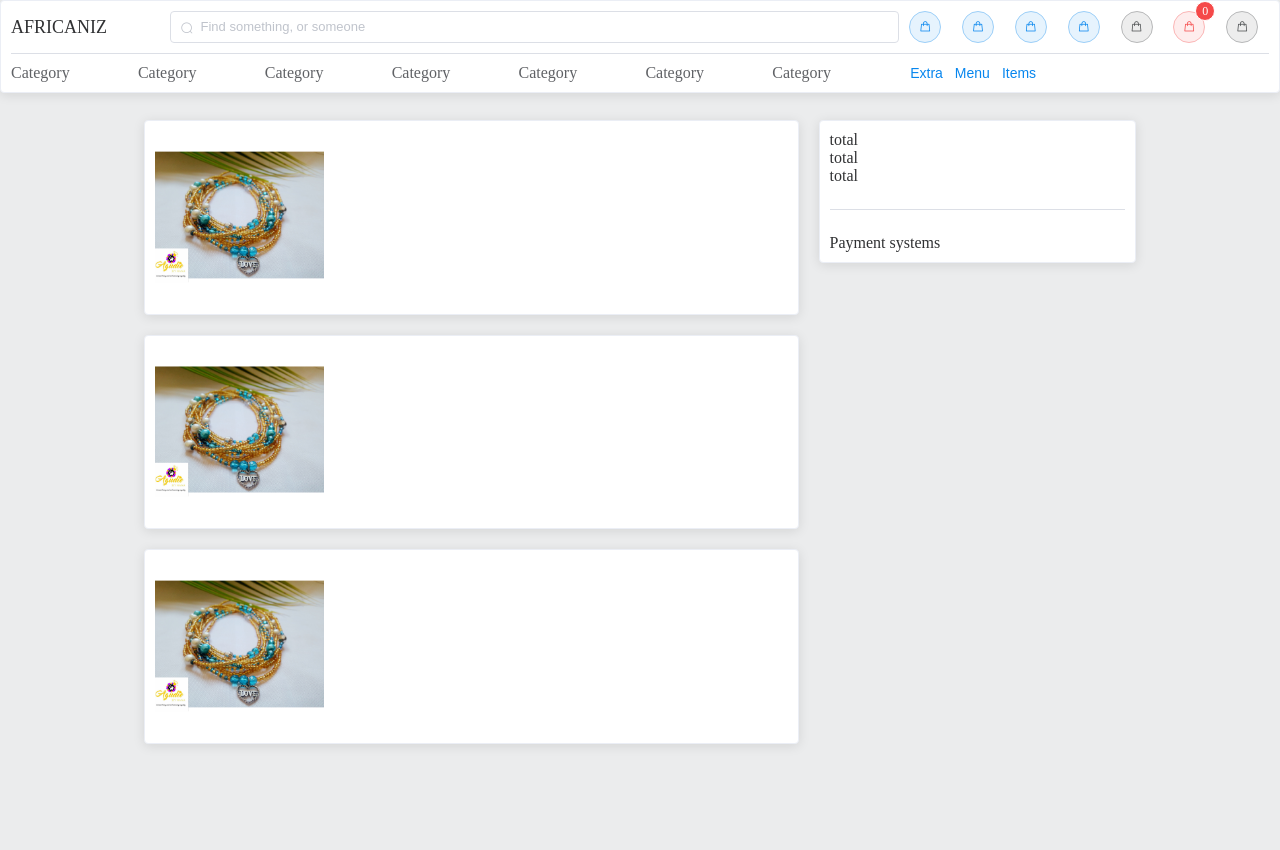
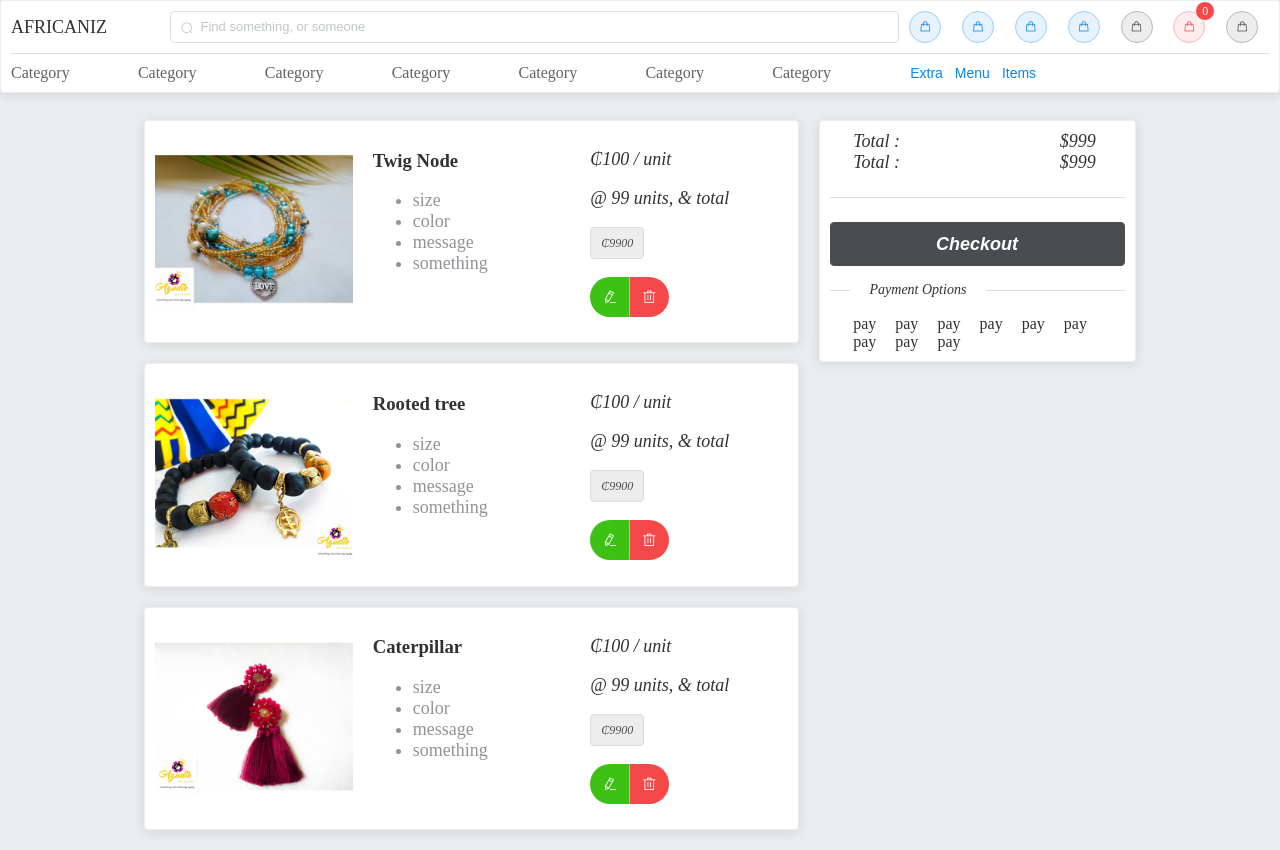
Before and after one commit to Nuerkie-Opt/shop-web, a Vue app: page /cart in a window 1280 px wide. Before the commit the page ends 800 px from the top, so only its background shows below. Built offline with nearby package versions, Linux system fonts and the light colour scheme.

Commit message:
on checkout

```diff
--- a/src/components/elements/CartItem.vue
+++ b/src/components/elements/CartItem.vue
@@ -1,22 +1,53 @@
 <template>
   <el-card>
-    <el-row>
-      <el-col :xs="12" :sm="10" :md="8">
-        <el-image
-          style="width:80%;"
-          :src="item.images[0]"
-          :preview-src-list="item.images"
-        ></el-image>
+    <el-row :gutter="20">
+      <el-col :xs="24" :sm="12" :md="8">
+        <el-image :src="item.images[0]" :preview-src-list="item.images"></el-image>
       </el-col>
-      <el-col :xs="6" :sm="7" :md="8"></el-col>
-      <el-col :xs="6" :sm="7" :md="8"></el-col>
+      <el-col :xs="24" :sm="12" :md="8">
+        <h3>{{item.name}}</h3>
+        <ul style="font-size:18px;color:#909399">
+          <li>size</li>
+          <li>color</li>
+          <li>message</li>
+          <li>something</li>
+        </ul>
+      </el-col>
+      <el-col :xs="24" :sm="12" :md="8">
+        <p style="font-size:18px"><i><MoneySign :price="item.price" /> / unit</i></p>
+        <p style="font-size:18px"><i>@ {{quantity}} units, & total</i></p>
+        <p style="font-size:18px">
+          <i>
+          <el-tag type="info" round>
+            <MoneySign :price="item.price * quantity" />
+          </el-tag>
+          </i>
+        </p>
+        <el-button-group>
+          <el-button type="success" icon="el-icon-edit" @click.native="edit" circle></el-button>
+          <el-button type="danger" icon="el-icon-delete" @click.native="remove" circle></el-button>
+        </el-button-group>
+      </el-col>
     </el-row>
   </el-card>
 </template>
 
 <script>
+import MoneySign from "../elements/MoneySign.vue";
+
 export default {
-  props: ["item"]
+  props: ["item", "quantity", "options"],
+  methods: {
+    remove() {
+      this.$message.error("removing ...");
+    },
+    edit() {
+      this.$message.success("editing ...");
+    }
+  },
+  components:{
+    MoneySign
+  },
 };
 </script>
 
--- a/src/components/shop/Cart.vue
+++ b/src/components/shop/Cart.vue
@@ -2,16 +2,27 @@
   <el-row :gutter="20">
     <el-col :xs="24" :sm="16">
       <template v-for="(cart,i) in cartItems">
-        <CartItem :item="cart.item" :key="i"></CartItem>
+        <CartItem :item="cart.item" :quantity="cart.quantity" :options="cart.options" :key="i"></CartItem>
       </template>
     </el-col>
     <el-col :xs="24" :sm="8">
-      <el-card>
-        <div>total</div>
-        <div>total</div>
-        <div>total</div>
+      <el-card >
+        <el-row style="font-size:18px">
+          <el-col :span="20"><i>Total :</i></el-col>
+          <el-col :span="4"><i>$999</i></el-col>
+        </el-row>
+        <el-row style="font-size:18px">
+          <el-col :span="20"><i>Total :</i></el-col>
+          <el-col :span="4"><i>$999</i></el-col>
+        </el-row>
         <el-divider></el-divider>
-        <div>Payment systems</div>
+        <el-button style="width:100%" type="info">
+          <i style="font-size:18px"><b>Checkout</b></i>
+        </el-button>
+        <el-divider content-position="left"><i>Payment Options</i></el-divider>
+        <el-row :gutter="5">
+          <el-col v-for="i in 9" :key="i" :span="4">pay</el-col>
+        </el-row>
       </el-card>
     </el-col>
   </el-row>
--- a/src/data/cartData.js
+++ b/src/data/cartData.js
@@ -26,19 +26,25 @@ const cartData = [
     },
     {
         item:{
-            id:1,
-            name:'Twig Node',
-            desc:'A node in a tree with degree sequence',
-            link:'twig-node',
+            id:2,
+            name:'Rooted tree',
+            desc:'A tree with roots',
+            link:'rooted-tree',
             likes:99,
             liked:false,
             price:100,
             images:[
-                '/images/3.jpg',
+                '/images/7.jpg',
                 '/images/1.jpg',
+                '/images/6.jpg',
+                '/images/2.jpg',
+                '/images/7.jpg',
+                '/images/1.jpg',
+                '/images/6.jpg',
+                '/images/2.jpg',
             ],
             tags:[
-                'tree','twig','node'
+                'tree','root','node'
             ],
             canvas:'card',
             mode:'image'
@@ -51,19 +57,19 @@ const cartData = [
     },
     {
         item:{
-            id:1,
-            name:'Twig Node',
-            desc:'A node in a tree with degree sequence',
-            link:'twig-node',
+            id:3,
+            name:'Caterpillar',
+            desc:'A tree with s spine',
+            link:'caterpillar',
             likes:99,
             liked:false,
             price:100,
             images:[
-                '/images/3.jpg',
-                '/images/1.jpg',
+                '/images/6.jpg',
+                '/images/2.jpg',
             ],
             tags:[
-                'tree','twig','node'
+                'tree','caterpillar','node'
             ],
             canvas:'card',
             mode:'image'
```
